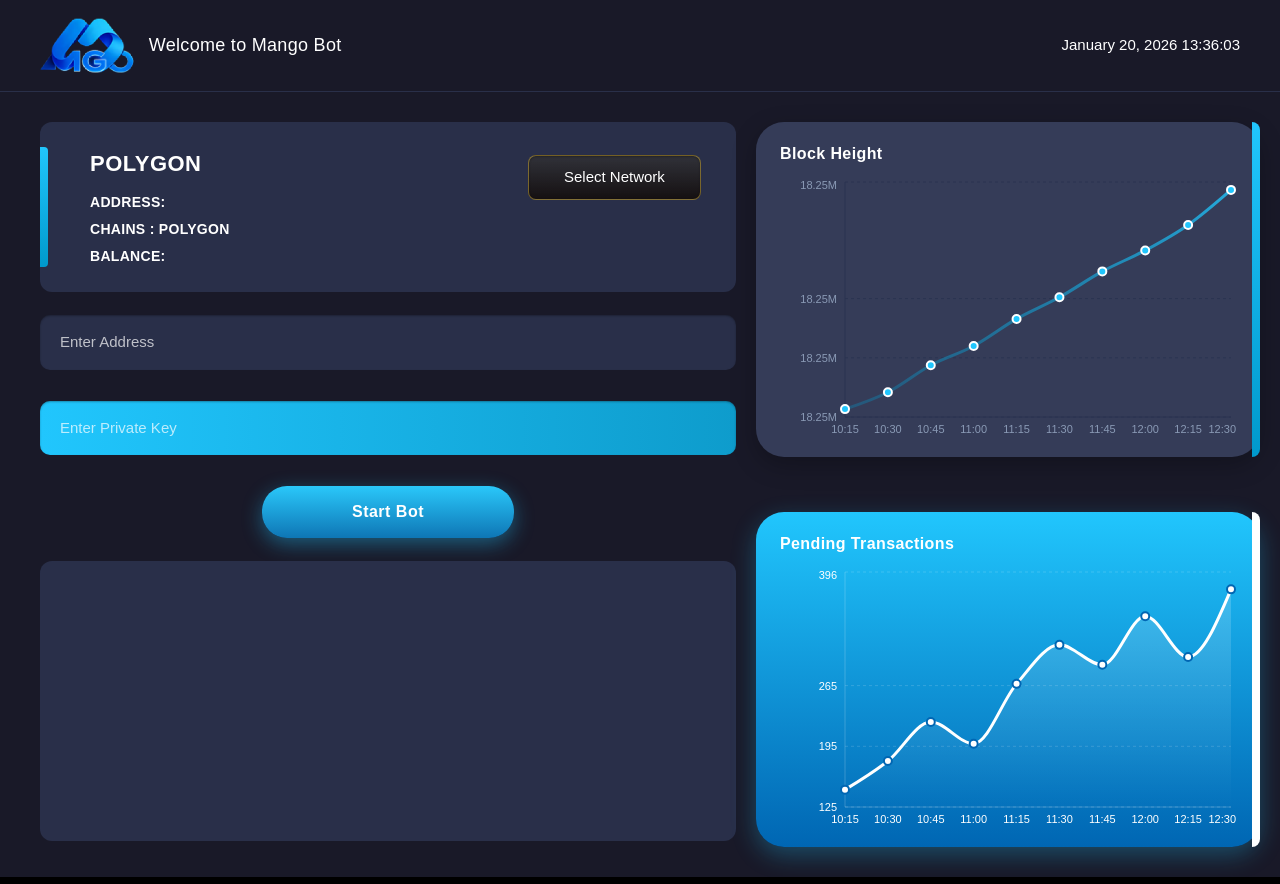
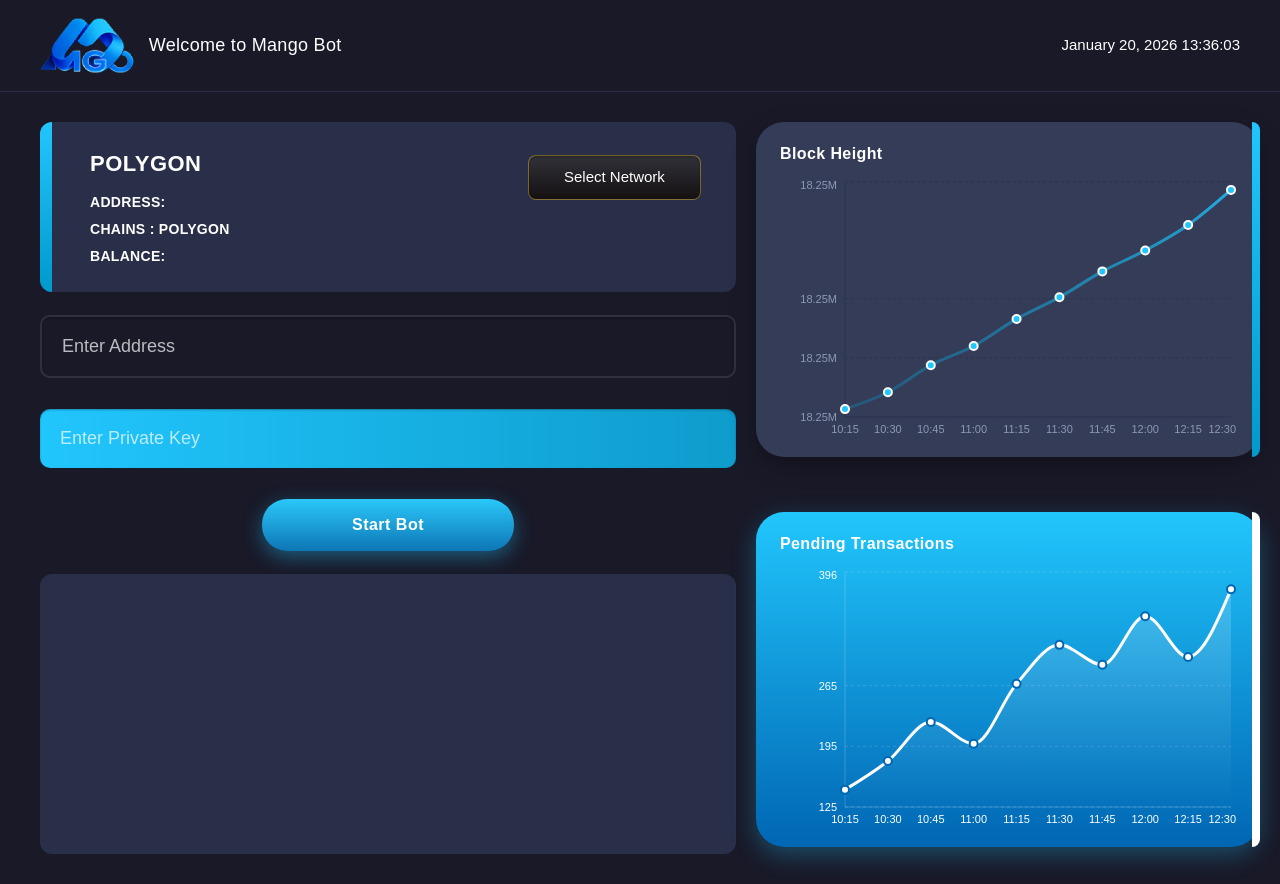
Before and after one commit to MuzammalRamzan/Marlinn-Frontend, a React (Vite) app: page /user in a window 1280 px wide. Built offline with nearby package versions, Linux system fonts and the light colour scheme.

Commit message:
Updated Hero.jsx

```diff
--- a/src/Compounent/Hero/Hero.jsx
+++ b/src/Compounent/Hero/Hero.jsx
@@ -348,11 +348,11 @@ function Hero() {
               <div style={{
                 position: 'absolute',
                 left: 0,
-                top: '25px',
-                bottom: '25px',
-                width: '8px',
+                top: 0,
+                bottom: 0,
+                width: '12px',
                 background: 'linear-gradient(180deg, #21C6FD 0%, #0099CC 100%)',
-                borderRadius: '0 4px 4px 0'
+                borderRadius: '12px 0 0 12px'
               }}></div>
 
               <div style={{ marginLeft: '30px', flex: 1 }}>
@@ -424,12 +424,12 @@ function Hero() {
               onChange={(e) => setAddress(e.target.value)}
               style={{
                 width: '100%',
-                background: '#292F49',
-                border: 'none',
+                background: 'transparent',
+                border: '2px solid rgba(255, 255, 255, 0.1)',
                 borderRadius: '10px',
                 padding: '16px 20px',
                 color: '#ffffff',
-                fontSize: '15px',
+                fontSize: '18px',
                 fontWeight: '400',
                 fontFamily: 'Montserrat, sans-serif',
                 outline: 'none'
@@ -448,7 +448,7 @@ function Hero() {
                 borderRadius: '10px',
                 padding: '16px 20px',
                 color: '#ffffff',
-                fontSize: '15px',
+                fontSize: '18px',
                 fontWeight: '400',
                 fontFamily: 'Montserrat, sans-serif',
                 outline: 'none'
```
